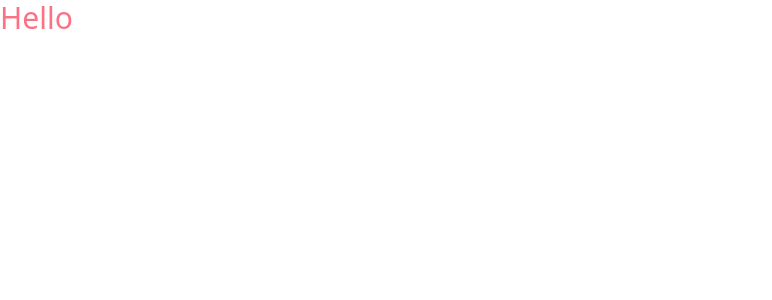
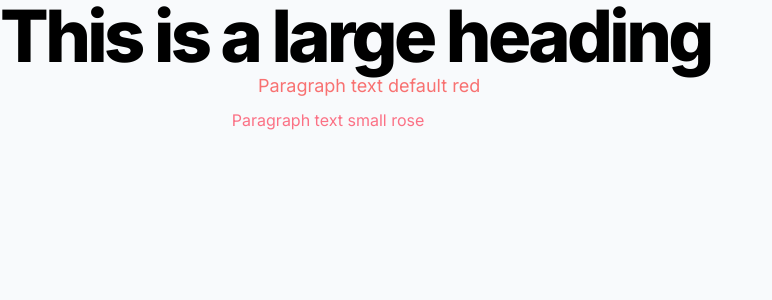
Before and after one commit to 7evenUp/finance-ai, a Next.js app: page / in a window 1280 px wide. Shown: the top 300 px of the page, without its empty margins (0-772 px from the left). Built offline with nearby package versions, Linux system fonts and the light colour scheme.

Commit message:
built basic structure

```diff
--- a/src/app/layout.tsx
+++ b/src/app/layout.tsx
@@ -1,18 +1,22 @@
-import '@/styles/globals.css'
+import { cn } from "@/lib/utils";
+import "@/styles/globals.css";
+import { Inter } from "next/font/google";
 
-export const metadata = {
-  title: 'Create Next App',
-  description: 'Generated by create next app',
-}
+const inter = Inter({ subsets: ["latin"] });
 
 export default function RootLayout({
   children,
 }: {
-  children: React.ReactNode
+  children: React.ReactNode;
 }) {
   return (
-    <html lang="en">
-      <body>{children}</body>
+    <html
+      lang="en"
+      className={cn("bg-white text-slate-900 antialiased", inter.className)}
+    >
+      <body className="min-h-screen bg-slate-50 dark:bg-slate-900 antialiased">
+        {children}
+      </body>
     </html>
-  )
+  );
 }
--- a/src/app/page.tsx
+++ b/src/app/page.tsx
@@ -1,11 +1,12 @@
-import { Inter } from 'next/font/google'
-
-const inter = Inter({ subsets: ['latin'] })
+import LargeHeading from '@/components/ui/LargeHeading'
+import Paragraph from '@/components/ui/Paragraph'
 
 export default function Home() {
   return (
     <main>
-      <h1 className="text-3xl text-rose-400">Hello</h1>
+      <LargeHeading size={'lg'}>This is a large heading</LargeHeading>
+      <Paragraph className='text-red-400' size={'default'}>Paragraph text default red</Paragraph>
+      <Paragraph className='text-rose-400' size={'sm'}>Paragraph text small rose</Paragraph>
     </main>
   )
 }
--- a/src/components/ui/Paragraph.tsx
+++ b/src/components/ui/Paragraph.tsx
@@ -1,4 +1,4 @@
-import React, { FC, forwardRef, HTMLAttributes } from "react";
+import React, { forwardRef, HTMLAttributes } from "react";
 import { cva, VariantProps } from "class-variance-authority";
 import { cn } from "@/lib/utils";
 
@@ -33,6 +33,6 @@ const Paragraph = forwardRef<HTMLParagraphElement, ParagraphTypes>(
   )
 );
 
-Paragraph.displayName = 'Paragraph'
+Paragraph.displayName = "Paragraph";
 
 export default Paragraph;
--- /dev/null
+++ b/src/lib/utils.ts
@@ -0,0 +1,6 @@
+import { ClassValue, clsx } from "clsx";
+import {twMerge} from 'tailwind-merge'
+
+export const cn = (...inputs: ClassValue[]) => {
+  return twMerge(clsx(inputs))
+}
```
